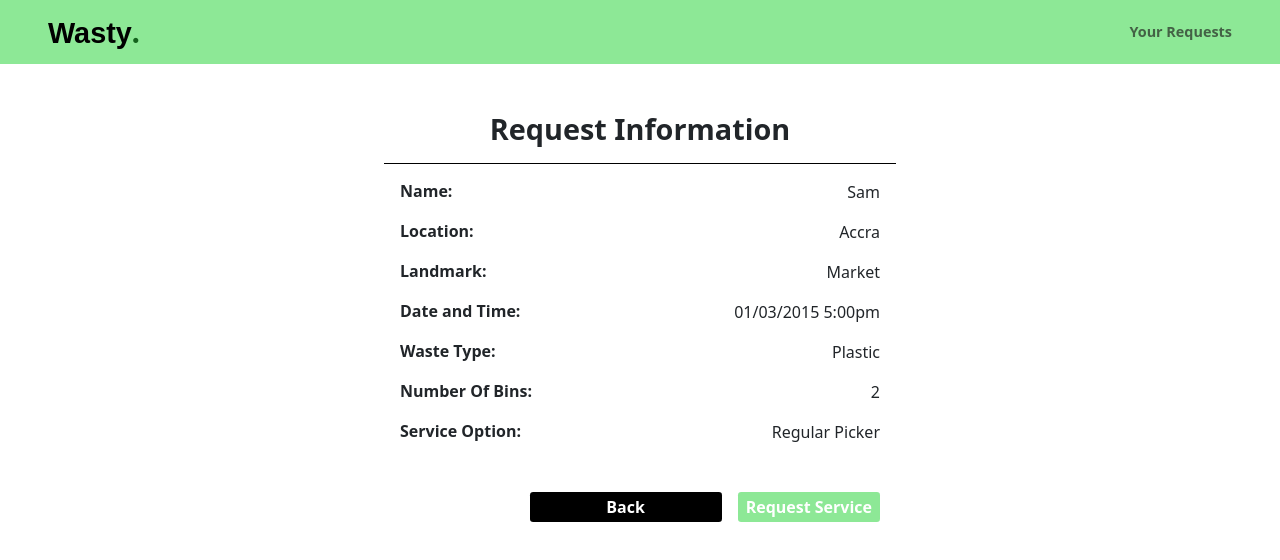
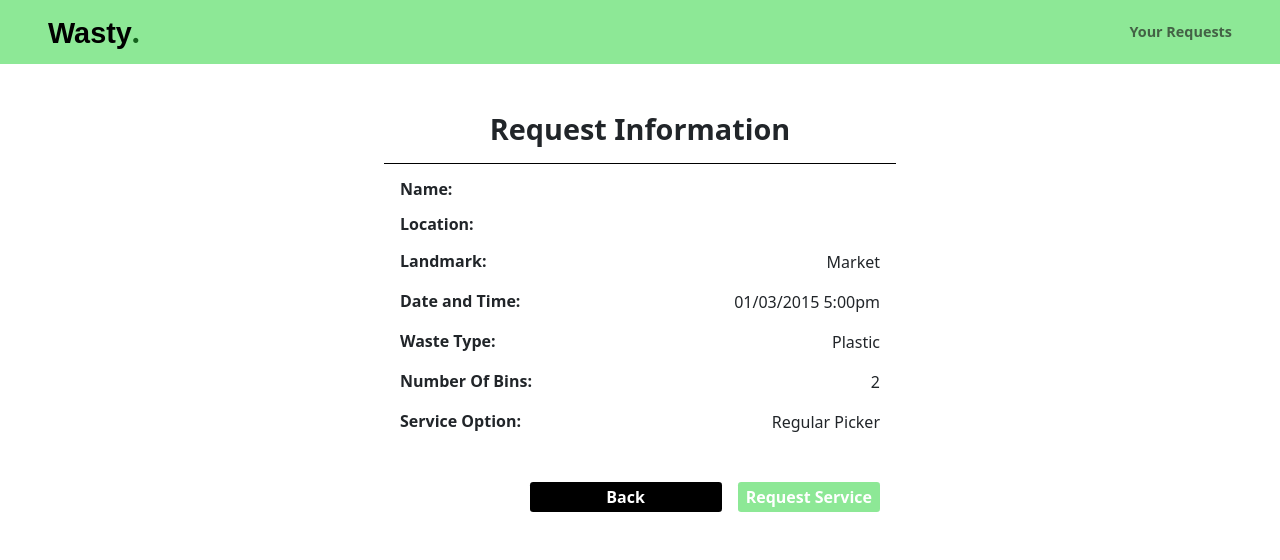
Before and after one commit to Samuel-Asare/Hackathon_wasty_app, a React (Vite) app: page /review in a window 1280 px wide. Shown: the top 560 px of the page. Built offline with nearby package versions, Linux system fonts and the light colour scheme.

Commit message:
fixed some bug

```diff
--- a/src/Components/Pages/Auth/Sign_Up.jsx
+++ b/src/Components/Pages/Auth/Sign_Up.jsx
@@ -28,7 +28,6 @@ const SignUp = () => {
           username,
           email,
           password,
-          confirmPassword,
           appType:"app1"
         }
       );
--- a/src/Components/Pages/Request_Page.jsx
+++ b/src/Components/Pages/Request_Page.jsx
@@ -1,7 +1,7 @@
 import { Link } from "react-router-dom";
 import "../../css/Request_Page.css";
 import { useState } from "react";
-import axios from "axios"
+
 
 const RequestPage = () => {
   const [formData, setFormData] = useState({
@@ -22,7 +22,9 @@ const RequestPage = () => {
       [name]: value,
     });
   };
-  console.log(formData)
+
+
+
 
 
   return (
@@ -32,7 +34,7 @@ const RequestPage = () => {
           <h4>Information</h4>
         </div>
 
-        <form className="input_field" onChange={handleInputChange}>
+        <form className="input_field">
           {/* name */}
           <div className="input">
             <label htmlFor="name">Full Name:</label>
@@ -43,6 +45,7 @@ const RequestPage = () => {
               placeholder="Enter Your Name"
               required
               value={formData.username}
+              onChange={handleInputChange}
             />
           </div>
           {/* location */}
@@ -135,7 +138,7 @@ const RequestPage = () => {
             </select>
           </div>
           <div className="btn_next">
-            <Link to="/review">
+          <Link to= "/review">
               <button className="next_btn">Next</button>
             </Link>
           </div>
--- a/src/Components/RequestPage/MainReviewPage.jsx
+++ b/src/Components/RequestPage/MainReviewPage.jsx
@@ -1,7 +1,10 @@
+
+
 import { Link } from "react-router-dom";
 import "../../css/Review_Page.css";
 
 const MainReviewPage = () => {
+
   return (
     <div className="review_wrapper">
       <div className="inner_wrapper">
@@ -11,11 +14,11 @@ const MainReviewPage = () => {
         <div className="details">
           <div className="data">
             <h6>Name:</h6>
-            <p>Sam</p>
+            <p></p>
           </div>
           <div className="data">
             <h6>Location:</h6>
-            <p>Accra</p>
+            <p></p>
           </div>
           <div className="data">
             <h6>Landmark:</h6>
```
Also changed, not shown: src/Components/Pages/YourSubmittedRequests/SubmittedRequests.jsx (+0 -8 lines).
